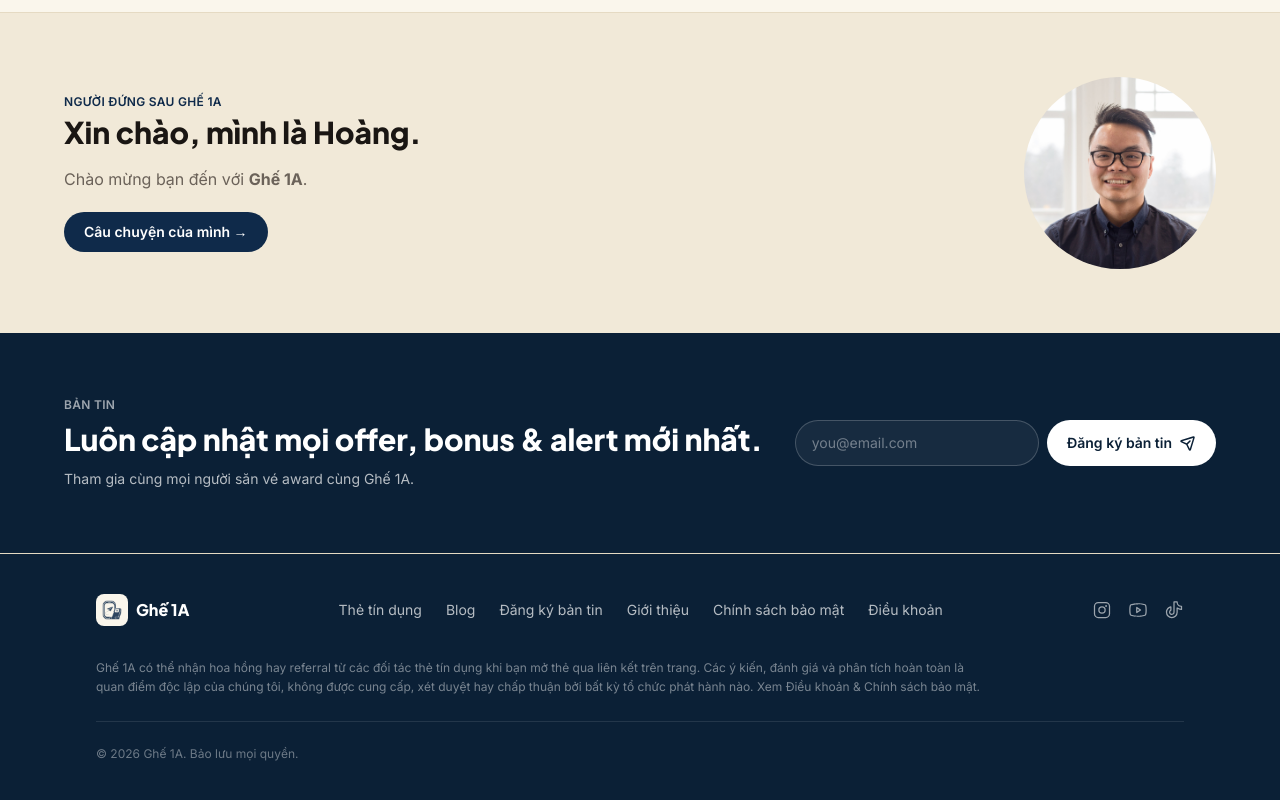
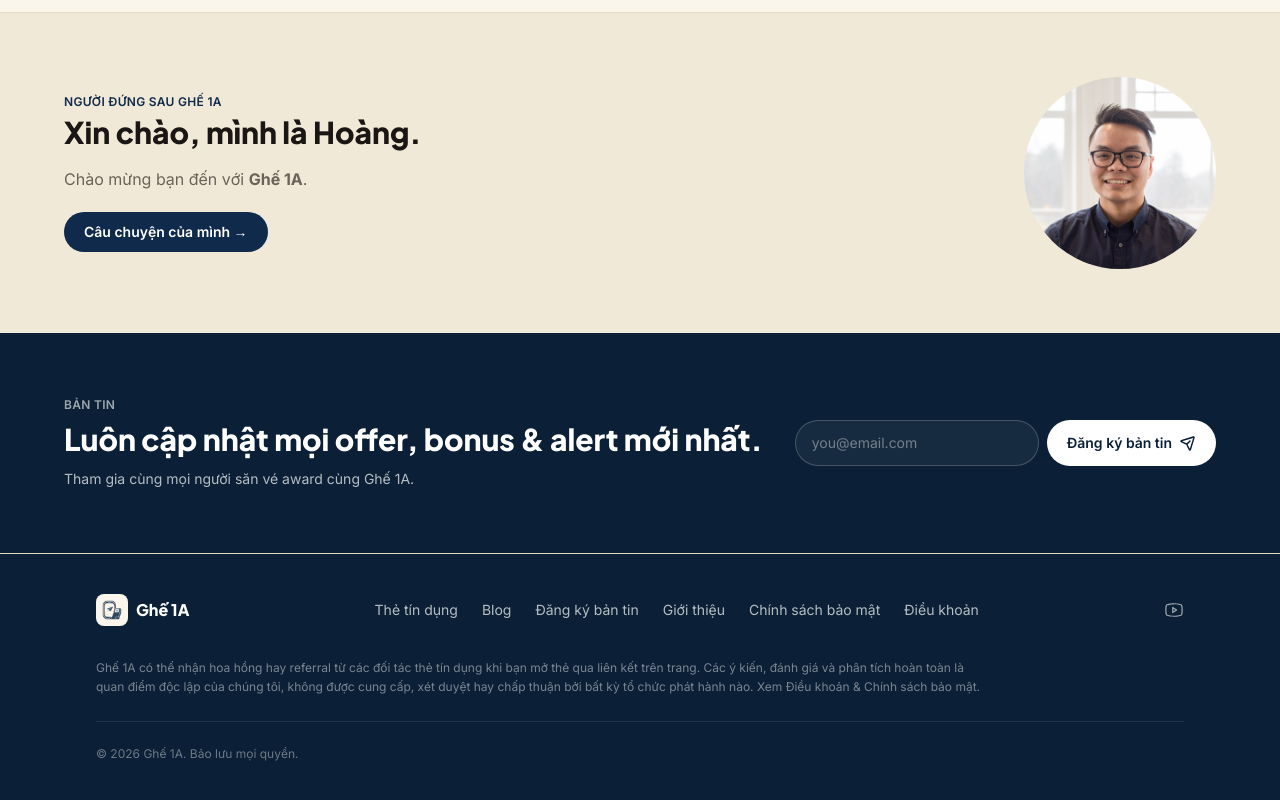
Before and after one commit to kimhoang-hello/The1ASeat, a Next.js app: page / in a window 1280 px wide. Shown: the part 2785-3585 px from the top of the page. Built offline with nearby package versions, Linux system fonts and the light colour scheme.

Commit message:
Remove Instagram and TikTok icons from footer
Only YouTube link remains; the other two social accounts aren't set up yet.

```diff
--- a/src/components/layout/site-footer.tsx
+++ b/src/components/layout/site-footer.tsx
@@ -1,6 +1,6 @@
 import Image from "next/image";
 import Link from "next/link";
-import { InstagramLogo, TiktokLogo, YoutubeLogo } from "@phosphor-icons/react/ssr";
+import { YoutubeLogo } from "@phosphor-icons/react/ssr";
 import { t as translate } from "@/lib/t";
 
 const t = translate("footer");
@@ -43,14 +43,8 @@ export function SiteFooter() {
           </nav>
 
           <div className="flex gap-4 text-white/60">
-            <a href="#" aria-label="Instagram" className="cursor-pointer hover:text-white">
-              <InstagramLogo size={20} />
-            </a>
             <a href="#" aria-label="YouTube" className="cursor-pointer hover:text-white">
               <YoutubeLogo size={20} />
-            </a>
-            <a href="#" aria-label="TikTok" className="cursor-pointer hover:text-white">
-              <TiktokLogo size={20} />
             </a>
           </div>
         </div>
```
